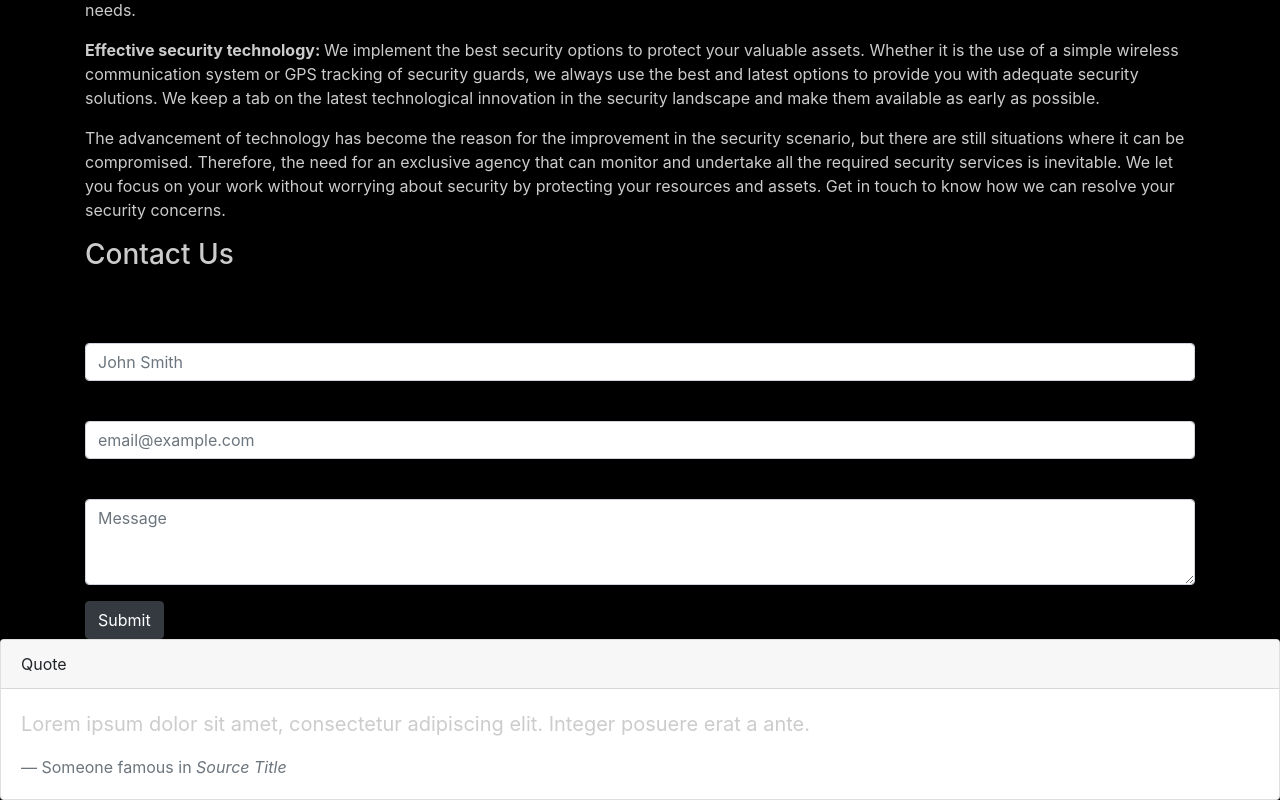
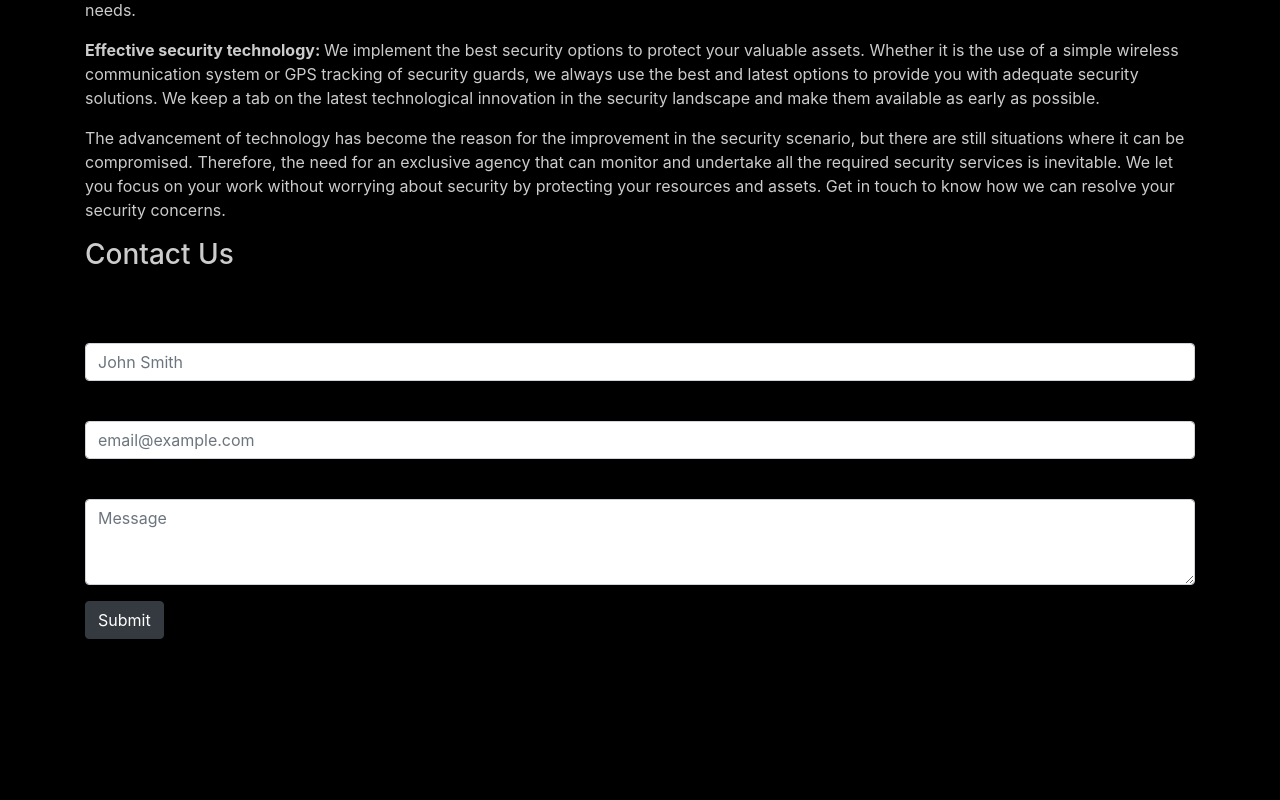
Before and after one commit to hamayonhussain/asas, a React (Create React App) app in the folder my-app/: page / in a window 1280 px wide. Shown: the part 1599-2399 px from the top of the page. After the commit the page ends 2238 px from the top, so only its background shows below. Built offline with nearby package versions, Linux system fonts and the light colour scheme.

Commit message:
project ready for react-router

```diff
--- a/my-app/src/App.js
+++ b/my-app/src/App.js
@@ -1,5 +1,5 @@
 import React, { Fragment } from 'react';
-import { Navbar, Nav, Jumbotron, Container, Media, Card} from 'react-bootstrap';
+import { Navbar, Nav, Jumbotron, Container, Media} from 'react-bootstrap';
 import ContactUs from './Components/ContactUs';
 import './App.css';
 import 'bootstrap/dist/css/bootstrap.min.css';
@@ -10,7 +10,7 @@ class App extends React.Component {
   render() {
     return (
       <Fragment>
-          <Navbar collapseOnSelect expand="lg" bg="black" variant="dark">
+        <Navbar collapseOnSelect expand="lg" bg="black" variant="dark">
           <Navbar.Brand href="#home">Home</Navbar.Brand>
           <Navbar.Toggle aria-controls="responsive-navbar-nav" />
           <Navbar.Collapse id="responsive-navbar-nav">
@@ -160,21 +160,11 @@ class App extends React.Component {
         </Container>
         {/* // Footer */}
 
-        <Card>
-          <Card.Header>Quote</Card.Header>
-          <Card.Body>
-            <blockquote className="blockquote mb-0">
-              <p>
-                {' '}
-                Lorem ipsum dolor sit amet, consectetur adipiscing elit. Integer posuere
-                erat a ante.{' '}
-              </p>
-              <footer className="blockquote-footer">
-                Someone famous in <cite title="Source Title">Source Title</cite>
-              </footer>
-            </blockquote>
-          </Card.Body>
-        </Card>
+       <Container>
+         <div>
+
+        </div>
+       </Container>
 
       </Fragment>
 
--- a/my-app/src/Components/ContactUs.js
+++ b/my-app/src/Components/ContactUs.js
@@ -9,31 +9,17 @@ export default function ContactUs() {
   function sendEmail(e) {
     e.preventDefault();
 
-    emailjs.sendForm('smtp_server', 'template_lwxzCTK3', e.target, 'user_kHnL0qAI6MA9eA5Et7gag')
+    emailjs.sendForm('gmail', 'template_lwxzCTK3', e.target, 'user_kHnL0qAI6MA9eA5Et7gag')
       .then((result) => {
           console.log(result.text);
       }, (error) => {
           console.log(error.text);
       });
-
-
-
-
   }
 
   return (
-    // <form className="contact-form" onSubmit={sendEmail}>
-    //   <input type="hidden" name="contact_number" />
-    //   <label>Name</label>
-    //   <input type="text" name="user_name" />
-    //   <label>Email</label>
-    //   <input type="email" name="user_email" />
-    //   <label>Message</label>
-    //   <textarea name="message" />
-    //   <input type="submit" value="Send" />
-    // </form>
 
-
+    <div>
       <Form id="contact-form" onSubmit={sendEmail}>
 
               <Form.Group controlId="exampleForm.ControlInput1" >
@@ -60,5 +46,6 @@ export default function ContactUs() {
                 Submit
               </Button>
       </Form>
+    </div>
   );
 }
```
Lines whose indentation alone changed are shown as unchanged.
